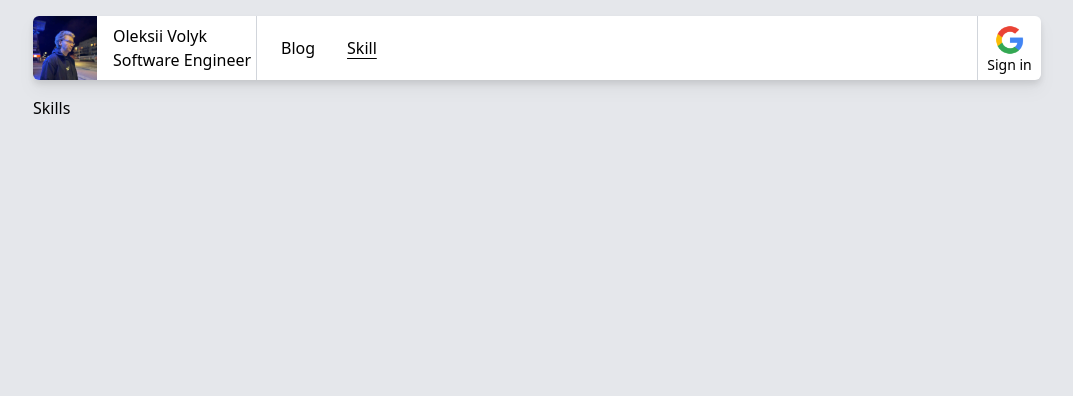
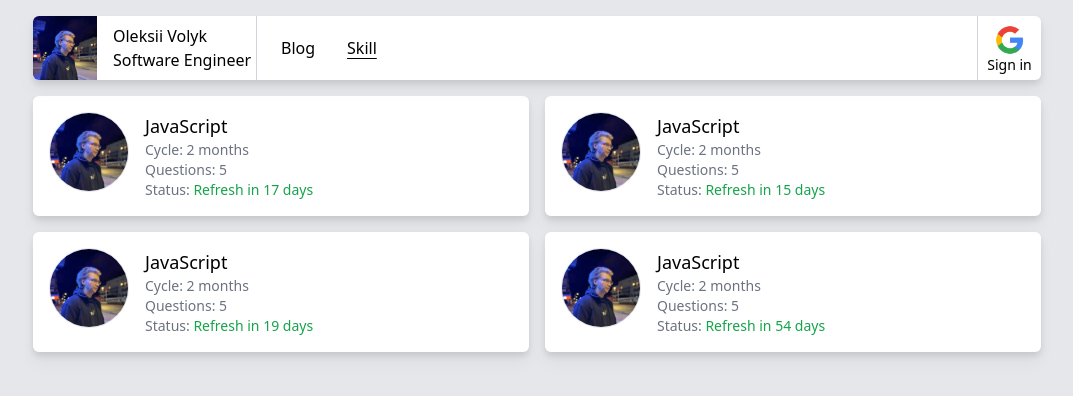
Before and after one commit to AlexNotusDev/oleksiivolyk, a Next.js app: page /skill in a window 1280 px wide. Shown: the top 396 px of the page, without its empty margins (103-1176 px from the left). Built offline with nearby package versions, Linux system fonts and the light colour scheme; no server answers.

Commit message:
Update dropzone component, create skill list item component

```diff
--- a/app/skill/page.tsx
+++ b/app/skill/page.tsx
@@ -1,3 +1,92 @@
+'use client';
+
+import { useCallback, useContext, useState } from 'react';
+import { User } from '@prisma/client';
+import { UserContext } from '@/utils/userProvideComponent';
+import { UserRole } from '@/utils/constants';
+import AddSkillInterface from '@/components/organisms/addSkillInterface';
+import SkillsListItem from '@/components/molecules/skillsListItem';
+import { NewSkill, Skill, SkillStatus, SkillWithStatus } from '@/models/skill';
+import headerPhoto from '@/public/HeaderPhoto.png';
+
 export default function Skills() {
-  return 'Skills';
+  const user = useContext<User | null>(UserContext);
+
+  const [skills, setSkills] = useState<Skill[]>([
+    {
+      id: 1,
+      title: 'JavaScript',
+      img: headerPhoto,
+      frequencyInMonth: 2,
+      numberOfQuestions: 5,
+      lastRefresh: new Date('2023-06-19'),
+    },
+    {
+      id: 2,
+      title: 'JavaScript',
+      img: headerPhoto,
+      frequencyInMonth: 2,
+      numberOfQuestions: 5,
+      lastRefresh: new Date('2023-06-17'),
+    },
+    {
+      id: 3,
+      title: 'JavaScript',
+      img: headerPhoto,
+      frequencyInMonth: 2,
+      numberOfQuestions: 5,
+      lastRefresh: new Date('2023-06-21'),
+    },
+    {
+      id: 4,
+      title: 'JavaScript',
+      img: headerPhoto,
+      frequencyInMonth: 2,
+      numberOfQuestions: 5,
+      lastRefresh: new Date('2023-07-25'),
+    },
+  ]);
+
+  function handleSaveEvent(skill: NewSkill) {
+    setSkills((prev) => [...prev, skill]);
+  }
+
+  const generateSkillStatus = useCallback((skill: Skill): SkillWithStatus => {
+    const currentDate = new Date();
+    const refreshDate = new Date();
+
+    const skillWithStatus: SkillWithStatus = { ...skill };
+
+    refreshDate.setMonth(skill.lastRefresh.getMonth() + skill.frequencyInMonth);
+    refreshDate.setDate(skill.lastRefresh.getDate());
+
+    const daysDifference = Math.floor((refreshDate - currentDate) / (1000 * 60 * 60 * 24));
+
+    if (daysDifference > 0) {
+      skillWithStatus.statusMessage = `Refresh in ${daysDifference} days`;
+      skillWithStatus.status = daysDifference > 10 ? SkillStatus.REFRESH_IN : SkillStatus.REFRESH_SOON;
+    } else if (daysDifference == 0) {
+      skillWithStatus.statusMessage = `Refresh today`;
+      skillWithStatus.status = SkillStatus.REFRESH_SOON;
+    } else {
+      skillWithStatus.statusMessage = `Exceeded ${Math.abs(daysDifference)} days ago`;
+      skillWithStatus.status = SkillStatus.NEED_REFRESH;
+    }
+
+    return skillWithStatus;
+  }, []);
+
+  return (
+    <div>
+      {user?.role === UserRole.ADMIN && <AddSkillInterface saveEvent={handleSaveEvent} />}
+      <div className='grid gap-4 grid-cols-1 sm:grid-cols-2 px-2 sm:px-0'>
+        {skills.map((skill: Skill) => (
+          <SkillsListItem
+            key={skill.id}
+            skill={generateSkillStatus(skill)}
+          />
+        ))}
+      </div>
+    </div>
+  );
 }
--- a/components/atoms/imgDropzone.tsx
+++ b/components/atoms/imgDropzone.tsx
@@ -4,14 +4,21 @@ import React, { useCallback } from 'react';
 import { useDropzone } from 'react-dropzone';
 import Image from 'next/image';
 import { resizeFile } from '@/utils/fileResize';
+import { twMerge } from 'tailwind-merge';
 
-export default function ImgDropzone({ imageChangeEvent, image }: ImgDropzoneProps) {
+export default function ImgDropzone({
+  imageChangeEvent,
+  image,
+  wrapperStyles = '',
+  imgStyles = '',
+  changeButtonStyle = '',
+  resizeParams = { width: 300, height: 300 },
+}: ImgDropzoneProps) {
   const onDrop = useCallback(
     async (acceptedFiles: Blob[]) => {
       const resizedFile: string | Blob | File | ProgressEvent<FileReader> = await resizeFile({
         file: acceptedFiles[0],
-        height: 300,
-        width: 300,
+        ...resizeParams,
         output: 'base64',
       });
 
@@ -27,9 +34,10 @@ export default function ImgDropzone({ imageChangeEvent, image }: ImgDropzoneProp
   return (
     <div
       {...getRootProps()}
-      className={`${
-        !image && 'border-1 border-gray-500'
-      } rounded-md h-60 w-60 flex flex-none fill-gray-300 group relative`}
+      className={twMerge(
+        `${!image && 'border-1 border-gray-500'} rounded-md h-60 w-60 flex flex-none fill-gray-300 group relative`,
+        wrapperStyles,
+      )}
     >
       <input {...getInputProps()} />
       <Image
@@ -37,13 +45,13 @@ export default function ImgDropzone({ imageChangeEvent, image }: ImgDropzoneProp
         alt='image load'
         fill={true}
         style={{ objectFit: 'cover' }}
-        className={`h-28 w-28 fill-gray-300 rounded-md ${image && 'border-1 border-gray-500'}`}
+        className={twMerge(`h-28 w-28 fill-gray-300 rounded-md ${image && 'border-1 border-gray-500'}`, imgStyles)}
       />
       <button
-        className='transition transform
-            ease-in-out invisible
-            absolute group-hover:visible bg-black/70 mt-48 ml-20
-            text-white px-2 rounded-md '
+        className={twMerge(
+          'transition transform ease-in-out invisible absolute group-hover:visible bg-black/70 mt-48 ml-20 text-white px-2 rounded-md',
+          changeButtonStyle,
+        )}
         onClick={open}
       >
         Change...
@@ -55,4 +63,8 @@ export default function ImgDropzone({ imageChangeEvent, image }: ImgDropzoneProp
 type ImgDropzoneProps = {
   imageChangeEvent: (file: string) => void;
   image: string;
+  wrapperStyles?: string;
+  imgStyles?: string;
+  changeButtonStyle?: string;
+  resizeParams?: { height: number; width: number };
 };
--- /dev/null
+++ b/components/molecules/skillsListItem.tsx
@@ -0,0 +1,35 @@
+'use client';
+
+import { SkillStatus, SkillWithStatus } from '@/models/skill';
+import Image from 'next/image';
+
+export default function SkillsListItem({ skill }: { skill: SkillWithStatus }) {
+  const { img, title, frequencyInMonth, numberOfQuestions, status, statusMessage } = skill;
+
+  const statusStyleMap = {
+    [SkillStatus.REFRESH_IN]: 'text-green-600',
+    [SkillStatus.REFRESH_SOON]: 'text-yellow-500',
+    [SkillStatus.NEED_REFRESH]: 'text-red-600',
+  };
+
+  return (
+    <div className='rounded-md drop-shadow-lg bg-white p-4 cursor-pointer flex flex-row'>
+      <div className='w-20 h-20 rounded-full relative border-1'>
+        <Image
+          fill={true}
+          src={img}
+          alt='Skill img'
+          className='rounded-full'
+        />
+      </div>
+      <div className='flex flex-col ml-4'>
+        <p className='text-lg'>{title}</p>
+        <p className='text-sm text-gray-500'>{`Cycle: ${frequencyInMonth} months`}</p>
+        <p className='text-sm text-gray-500'>{`Questions: ${numberOfQuestions}`}</p>
+        <p className='text-sm text-gray-500 inline-block'>
+          Status: <span className={`text-sm ${statusStyleMap[status]}`}>{statusMessage}</span>
+        </p>
+      </div>
+    </div>
+  );
+}
--- /dev/null
+++ b/components/organisms/addSkillInterface.tsx
@@ -0,0 +1,136 @@
+import { useFormik } from 'formik';
+import * as Yup from 'yup';
+import { useEffect, useState } from 'react';
+import { Shape } from '@/utils/schemaYupTs';
+import Input from '@/components/atoms/input';
+import Dropzone from '@/components/atoms/imgDropzone';
+import ButtonOutlined from '@/components/atoms/buttonOutlined';
+import { LayoutStyle } from '@/utils/constants';
+import { NewSkill } from '@/models/skill';
+
+const schema = Yup.object<Shape<NewSkill>>({
+  title: Yup.string().required(),
+  img: Yup.string().required(),
+  frequencyInMonth: Yup.number().min(1).max(6).required(),
+});
+
+export default function AddSkillInterface({ saveEvent }: AddSkillInterfaceProps) {
+  const [isShowFrom, setIsShowForm] = useState<boolean>(false);
+  const [formErrors, setFormErrors] = useState<string[]>([]);
+
+  const formik = useFormik({
+    initialValues: {
+      title: '',
+      img: '',
+      frequencyInMonth: 2,
+    },
+    validationSchema: schema,
+    onSubmit: async (values: NewSkill) => {
+      saveEvent(values);
+      setIsShowForm(false);
+    },
+  });
+
+  const { dirty, values, handleChange, handleSubmit, validateForm, isValid, setFieldValue, errors } = formik;
+
+  useEffect(() => {
+    if (dirty) {
+      setFormErrors(Object.values(errors));
+    }
+  }, [errors, dirty]);
+
+  function handleAddSkillClick() {
+    setIsShowForm(true);
+  }
+
+  function handleDeclineClick() {
+    setIsShowForm(false);
+  }
+
+  function handleImageChange(image: string) {
+    setFieldValue('img', image);
+  }
+
+  function handleInputChange(value: string) {
+    setFieldValue('title', value);
+  }
+
+  function handleSubmitClick() {
+    validateForm().then((e) => {
+      if (!isValid || !dirty) {
+        setFormErrors(Object.values(e));
+      } else {
+        handleSubmit(e);
+      }
+    });
+  }
+
+  return (
+    <div className='w-full flex justify-center mb-4'>
+      {isShowFrom ? (
+        <div className='p-4 drop-shadow-md rounded-md bg-white flex flex-col'>
+          <div className='flex flex-row'>
+            <Dropzone
+              imageChangeEvent={handleImageChange}
+              image={values.img}
+              wrapperStyles='h-20 w-20'
+              changeButtonStyle='mt-8 ml-0 text-sm'
+              resizeParams={{ height: 100, width: 100 }}
+            />
+            <div className='ml-4 space-y-4'>
+              <Input
+                placeholder='Title'
+                changeEvent={handleInputChange}
+                value={values.title}
+                style={LayoutStyle.PARTICLE}
+              />
+              <div>
+                Repeat every
+                <input
+                  className='inline-block mx-2 border-gray-500 border-1 p-1 rounded-md'
+                  type='number'
+                  name='frequencyInMonth'
+                  min='1'
+                  max='6'
+                  value={values.frequencyInMonth}
+                  onChange={handleChange}
+                />
+                month
+              </div>
+            </div>
+          </div>
+          <div className='flex flex-row mt-4 space-x-2 justify-end'>
+            <div className='max-w-[150px]'>
+              {!!formErrors.length && (
+                <div>
+                  <span className='text-red-600 text-sm'>{formErrors.join(', ')}</span>
+                </div>
+              )}
+            </div>
+            <div className='flex flex-row mt-4 space-x-2 justify-end'>
+              <ButtonOutlined
+                text='Save'
+                clickEvent={handleSubmitClick}
+              />
+              <ButtonOutlined
+                text='Decline'
+                clickEvent={handleDeclineClick}
+              />
+            </div>
+          </div>
+        </div>
+      ) : (
+        <button
+          className='outline-none block bg-white h-8 rounded-md px-2 text-gray-900 drop-shadow-lg'
+          onClick={handleAddSkillClick}
+        >
+          Add skill
+        </button>
+      )}
+    </div>
+  );
+}
+
+type AddSkillInterfaceProps = {
+  saveEvent: (skill: NewSkill) => void;
+};
--- /dev/null
+++ b/models/skill.ts
@@ -0,0 +1,22 @@
+export interface NewSkill {
+  title: string;
+  img: string;
+  frequencyInMonth: number;
+}
+
+export interface Skill extends NewSkill {
+  id: string;
+  numberOfQuestions: number;
+  lastRefresh: Date;
+}
+
+export interface SkillWithStatus extends Skill {
+  status?: SkillStatus;
+  statusMessage?: string;
+}
+
+export enum SkillStatus {
+  NEED_REFRESH = 'NEED_REFRESH',
+  REFRESH_IN = 'REFRESH_IN',
+  REFRESH_SOON = 'REFRESH_SOON',
+}
--- /dev/null
+++ b/pages/api/skill/index.ts
@@ -0,0 +1,7 @@
+import { NextApiRequest, NextApiResponse } from 'next';
+import { apiMethodsSwitch } from '@/utils/apiMethodsSwitch';
+import SkillController from '@/pages/api/skill/controller';
+
+export default async function handler(req: NextApiRequest, res: NextApiResponse) {
+  await apiMethodsSwitch(req, res, SkillController);
+}
```
Also changed, not shown: pages/api/skill/controller.ts (added, +9 -0 lines), pages/api/skill/service.ts (added).
